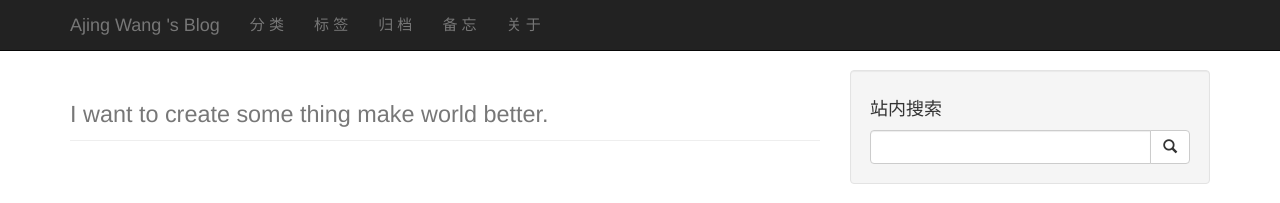
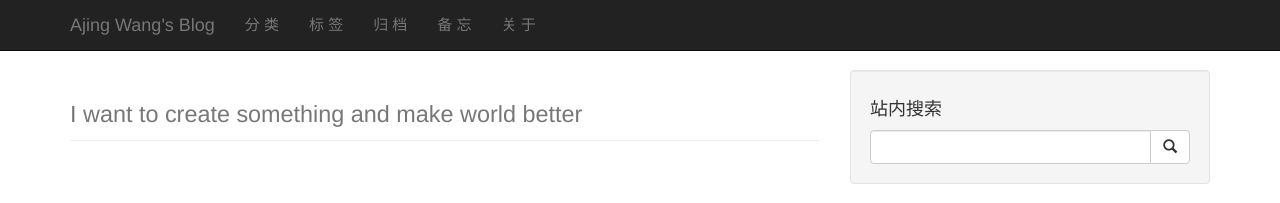
Before and after one commit to wangajing/wangajing.github.io, a Jekyll site: the page built from index.html, in a window 1280 px wide and 945 px high. Shown: the top 203 px of the window. Built offline with Jekyll 4.4.1, drawn with Linux system fonts in a browser that asks for light colours; Markdown is read by kramdown in place of the engine named in the settings; the list of posts is cut into pages by our own code; comment, search, counter and statistics services are not loaded.

Commit message:
update content

```diff
--- a/_config.yml
+++ b/_config.yml
@@ -11,8 +11,8 @@ paginate_path: "page:num"
 
 # presonal config
 domain: www.wangajing.net
-title: Ajing Wang 's Blog
-description: I want to create some thing make world better.
+title: Ajing Wang's Blog
+description: I want to create something and make world better
 author: Ajing Wang
 email: emailtoajing#gmail
 github: wangajing
```
